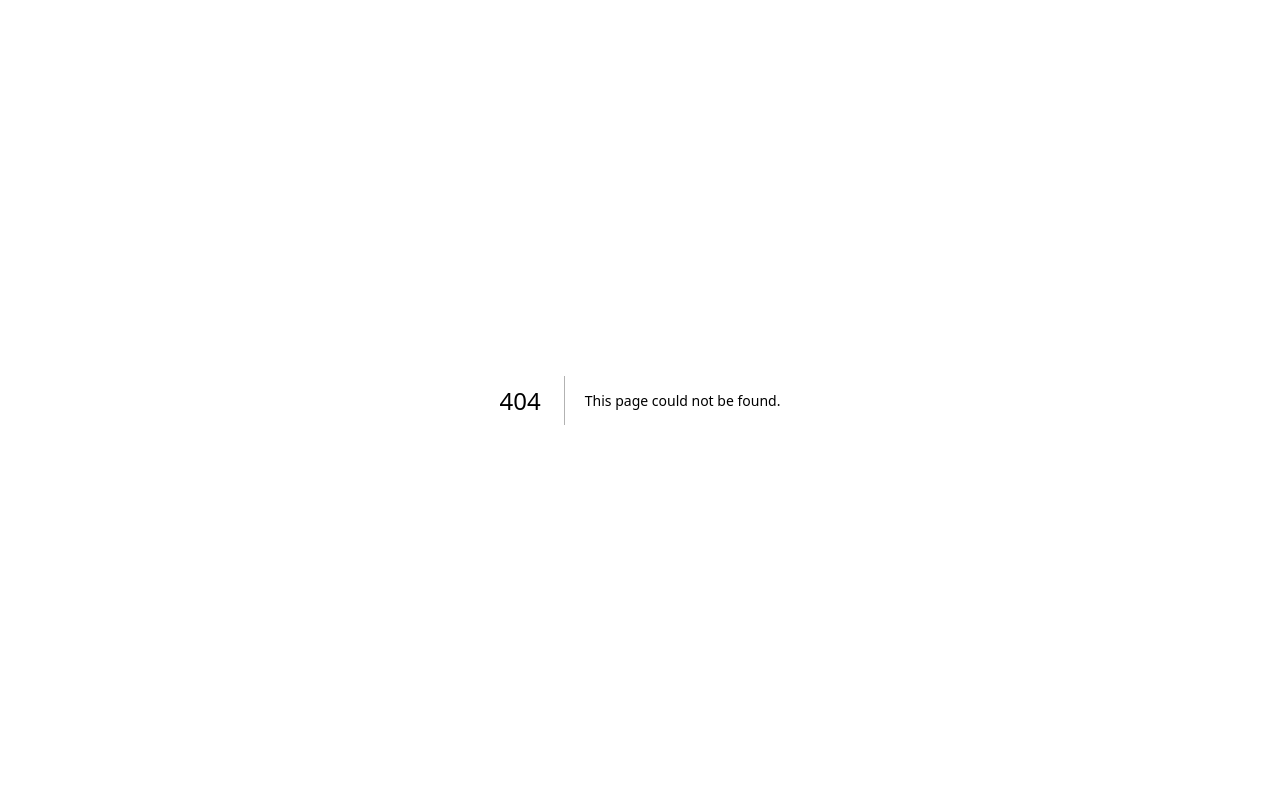
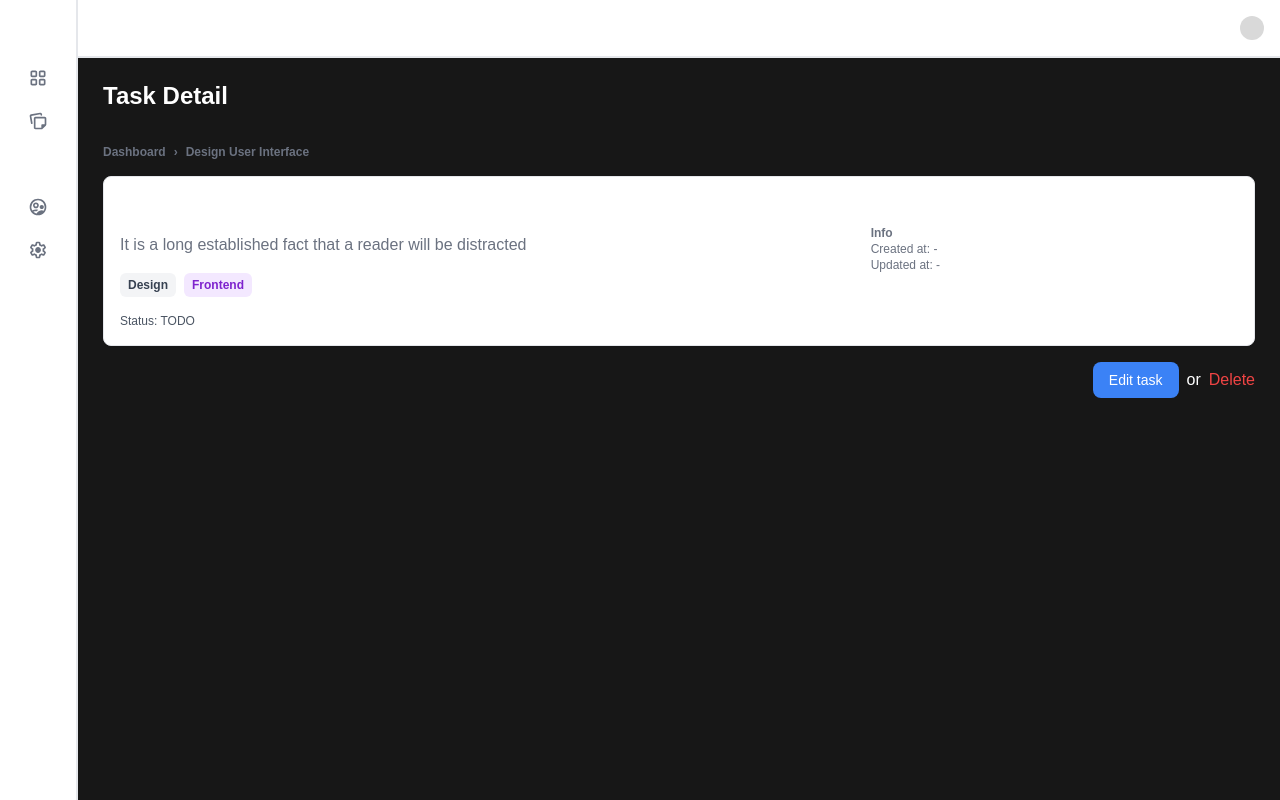
Before and after one commit to gilangprathama/test-itsec-fe, a Next.js app: page /board/1 in a window 1280 px wide. Before the commit this address had no page. Built offline with nearby package versions, Linux system fonts and the light colour scheme; some icons are missing.

Commit message:
add detail page

```diff
--- /dev/null
+++ b/app/board/[taskid]/page.tsx
@@ -0,0 +1,86 @@
+"use client";
+
+import { useEffect, useState } from "react";
+import { useRouter, useParams } from "next/navigation";
+import Capsule from "../../components/capsule";
+
+interface Task {
+  id: number;
+  status: string;
+  title: string;
+  description?: string;
+  links: string[];
+  files: string[];
+  tags: string[];
+  created_at?: string;
+  updated_at?: string;
+}
+
+const BoardDetail = () => {
+  const router = useRouter();
+  const params = useParams();
+  const taskid = params.taskid;
+  const [task, setTask] = useState<Task | null>(null);
+
+  useEffect(() => {
+    if (!taskid) return;
+
+    fetch("/tasks.json")
+      .then((res) => res.json())
+      .then((data: Task[]) => {
+        const foundTask = data.find((t: Task) => t.id === parseInt(taskid as string));
+        setTask(foundTask || null);
+      })
+      .catch((err) => console.error("Failed to load tasks", err));
+  }, [taskid]);
+
+  if (!task) return <p>Loading...</p>;
+
+  return (
+    <div className="max-w-6xl mx-auto">
+      <h1 className="text-2xl font-bold mb-8">Task Detail</h1>
+      <div className="flex items-center text-xs font-semibold text-gray-500 mb-4">
+        <a href="/board">Dashboard</a>
+        <span className="px-2">&rsaquo;</span>
+        <a href="#">{task.title}</a>
+      </div>
+
+      <div className="p-4 mb-4 rounded-lg bg-white shadow-sm border">
+        <h1 className="text-2xl font-bold">{task.title}</h1>
+
+        <div className="flex flex-col md:flex-row gap-4">
+          <div className="md:w-2/3 w-full">
+            <p className="text-gray-500 mt-2">{task.description || "No description available"}</p>
+            <div className="my-4 flex gap-2">
+              {task.tags.map((tag) => {
+                if (tag.includes("backend")) return <Capsule key={tag} variant="be" />;
+                if (tag.includes("frontend")) return <Capsule key={tag} variant="fe" />;
+                if (tag.includes("design")) return <Capsule key={tag} variant="design" />;
+                return null;
+              })}
+            </div>
+
+            <p className="text-xs text-gray-600">Status: <span className="uppercase">{task.status}</span></p>
+          </div>
+          <div className="md:w-1/3 w-full text-xs text-gray-500">
+              <p className="font-semibold">Info</p>
+              <p>Created at: {task.created_at || "-"}</p>
+              <p>Updated at: {task.updated_at || "-"}</p>
+          </div>
+        </div>
+      </div>
+
+      <div className="mr-0 flex items-center md:justify-end justify-center gap-2">
+        <button
+          className="bg-blue-500 text-white text-xs px-4 py-2 md:px-2 md:py-1 md:text-sm md:px-4 md:py-2 rounded-lg hover:bg-blue-600 transition"
+        >
+          Edit task
+        </button>
+        <p>or</p>
+        <a href="#" className="text-red-500">Delete</a>
+      </div>
+    </div>
+  );
+};
+
+export default BoardDetail;
--- a/app/board/page.tsx
+++ b/app/board/page.tsx
@@ -40,7 +40,7 @@ export default function BoardPage() {
   ];
 
   return (
-    <div>
+    <div className="md:max-w-6xl mx-auto">
       <div className="flex items-center justify-between mb-8">
         <h1 className="text-md md:text-2xl font-bold pr-2">Hello {name}, Here's your tasks</h1>
         <button className="bg-blue-500 text-white text-xs px-2 py-1 md:text-sm md:px-4 md:py-2 rounded-lg hover:bg-blue-600 transition">
@@ -56,7 +56,11 @@ export default function BoardPage() {
               {tasks
                 .filter((task) => task.status === col.status)
                 .map((task) => (
-                  <Card key={task.id} task={task} />
+                  <Card
+                    key={task.id}
+                    task={task}
+                    onClick={() => router.push(`/board/${task.id}`)}
+                  />
                 ))}
             </div>
           </div>
--- a/app/components/card.tsx
+++ b/app/components/card.tsx
@@ -9,9 +9,17 @@ interface Task {
   tags: string[];
 }
 
-export default function Card({ task }: { task: Task }) {
+interface CardProps {
+  task: Task;
+  onClick?: () => void;
+}
+
+export default function Card({ task, onClick }: CardProps) {
   return (
-    <div className="p-4 rounded-lg bg-white shadow-sm border">
+    <div
+      className="p-4 rounded-lg bg-white shadow-sm border cursor-pointer"
+      onClick={onClick}
+    >
       <p className="font-semibold">{task.title}</p>
       {task.description && (
         <p className="text-gray-500 text-sm line-clamp-2">{task.description}</p>
--- a/public/tasks.json
+++ b/public/tasks.json
@@ -6,7 +6,9 @@
     "links": ["docs.google.com"],
     "files": ["poster.png"],
     "status": "todo",
-    "tags": ["design", "frontend"]
+    "tags": ["design", "frontend"],
+    "created_at": "",
+    "updated_at": ""
   },
   {
     "id": 2,
@@ -15,7 +17,9 @@
     "links": ["google.com"],
     "files": [],
     "status": "todo",
-    "tags": ["backend"]
+    "tags": ["backend"],
+    "created_at": "",
+    "updated_at": ""
   },
   {
     "id": 3,
@@ -24,7 +28,9 @@
     "links": [],
     "files": [],
     "status": "doing",
-    "tags": ["design"]
+    "tags": ["design"],
+    "created_at": "",
+    "updated_at": ""
   },
   {
     "id": 4,
@@ -33,7 +39,9 @@
     "links": ["google.com"],
     "files": [],
     "status": "doing",
-    "tags": ["backend", "frontend"]
+    "tags": ["backend", "frontend"],
+    "created_at": "",
+    "updated_at": ""
   },
   {
     "id": 5,
@@ -42,6 +50,8 @@
     "links": [],
     "files": ["logo.png"],
     "status": "done",
-    "tags": ["design", "frontend"]
+    "tags": ["design", "frontend"],
+    "created_at": "",
+    "updated_at": ""
   }
 ]
```
